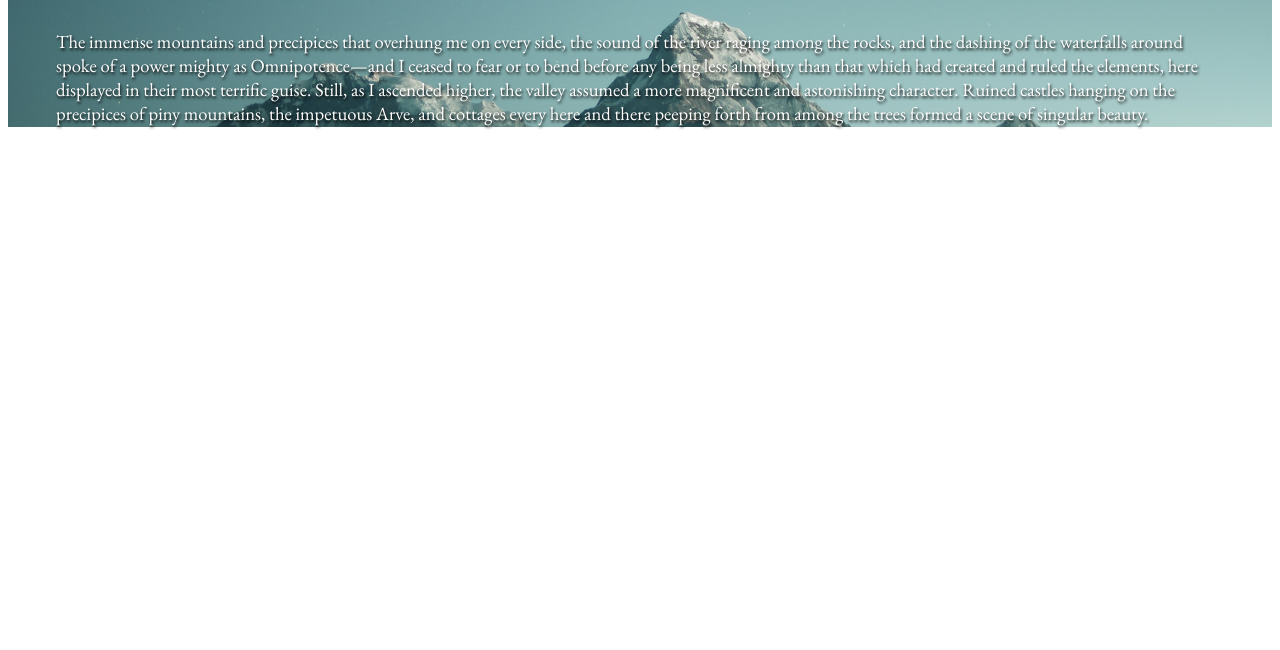
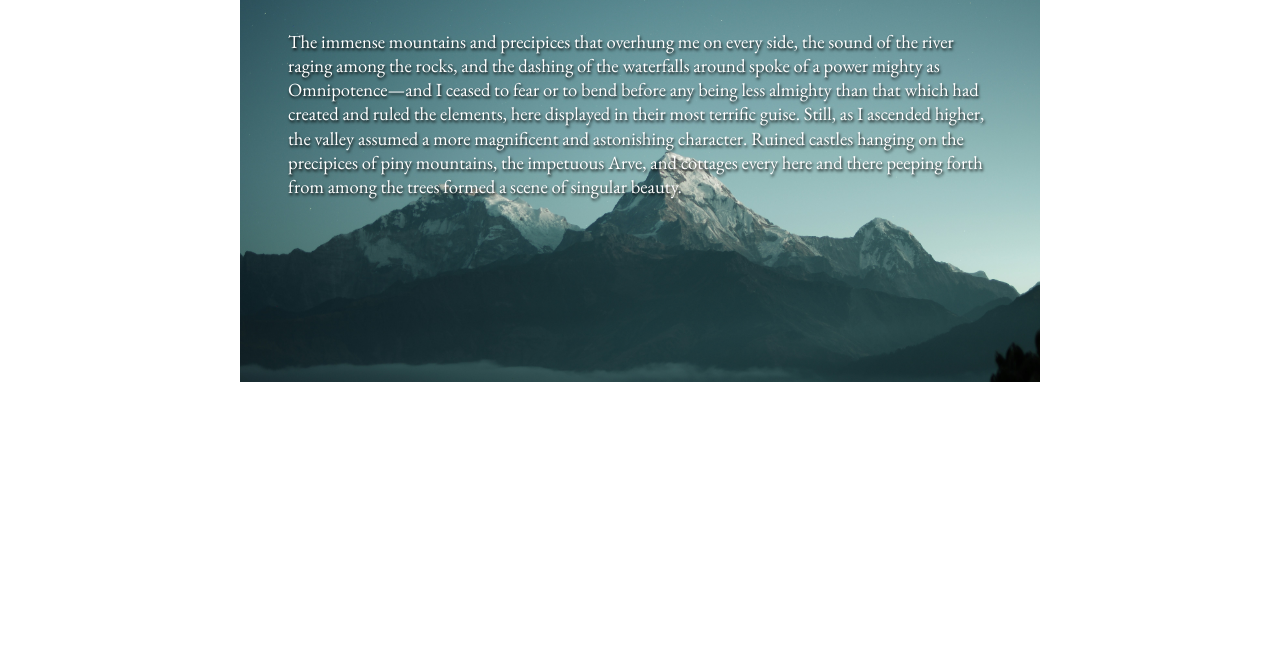
Before and after one commit to tapiam3/Assignment-8-Tapia, a plain HTML site: page index.html in a window 1280 px wide. Shown: the part 150-800 px from the top of the page. Drawn offline with nearby package versions, Linux system fonts and the light colour scheme.

Commit message:
Update index.html

```diff
--- a/index.html
+++ b/index.html
@@ -6,10 +6,11 @@
 <style>
 	@import url('https://fonts.googleapis.com/css2?family=Cormorant+Garamond:wght@500;600;700&family=EB+Garamond:wght@400;500;600&display=swap');
 	div {
+		width: 800px;
+		height: 500px;
 		background-image: url("mountaindawn.jpg");
-		background-size: cover;
-		background-position: center;
-		background-repeat: no-repeat;
+		margin: 24px auto;
+		background-size: 100%;
 	} h1 {
 		font: 36pt/1.4em 'Cormorant Garamond';
 		color: white;
```
